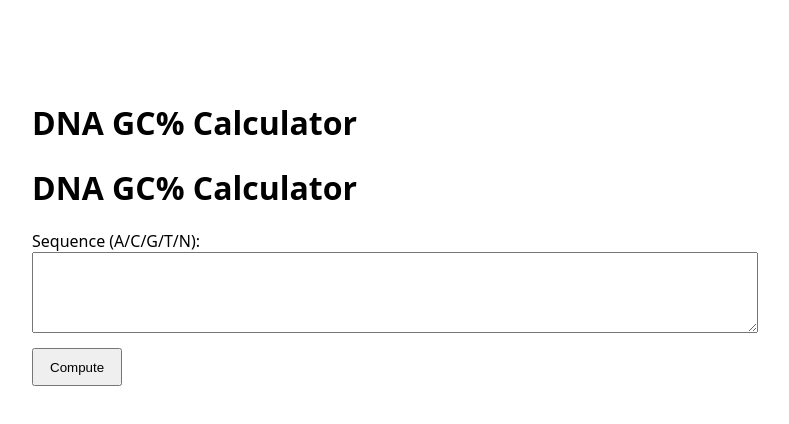
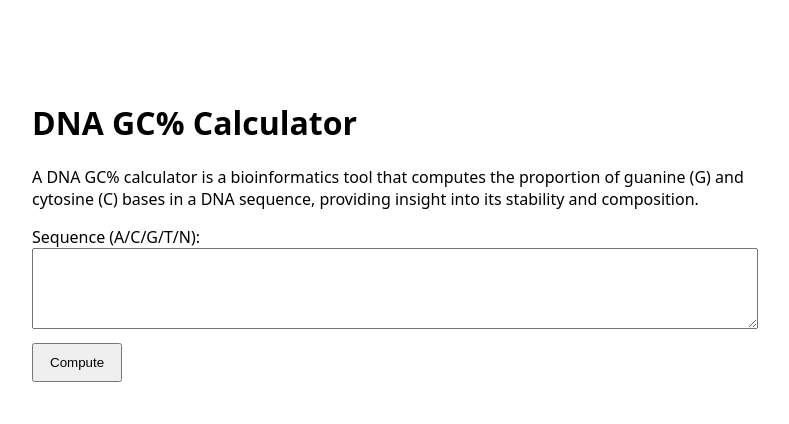
Before and after one commit to gsopas/dna-gc-fastapi-vanilla, a plain HTML site: page docs/index.html in a window 1280 px wide. Shown: the whole page, without its empty margins (248-1037 px from the left). Drawn offline with Linux system fonts and the light colour scheme.

Commit message:
Add subtitle to DNA GC% Calculator page
Added a subtitle paragraph explaining the DNA GC% calculator.

```diff
--- a/docs/index.html
+++ b/docs/index.html
@@ -9,7 +9,10 @@
 <body>
   <main>
     <h1>DNA GC% Calculator</h1>
-    <h1>DNA GC% Calculator</h1>
+    <p class="subtitle">
+      A DNA GC% calculator is a bioinformatics tool that computes the proportion of guanine (G) and cytosine (C) bases in a DNA sequence, providing insight into its stability and composition.
+    </p>
+
     <form id="dna-form">
       <label for="seq">Sequence (A/C/G/T/N):</label>
       <textarea id="seq" rows="5" required></textarea>
```
